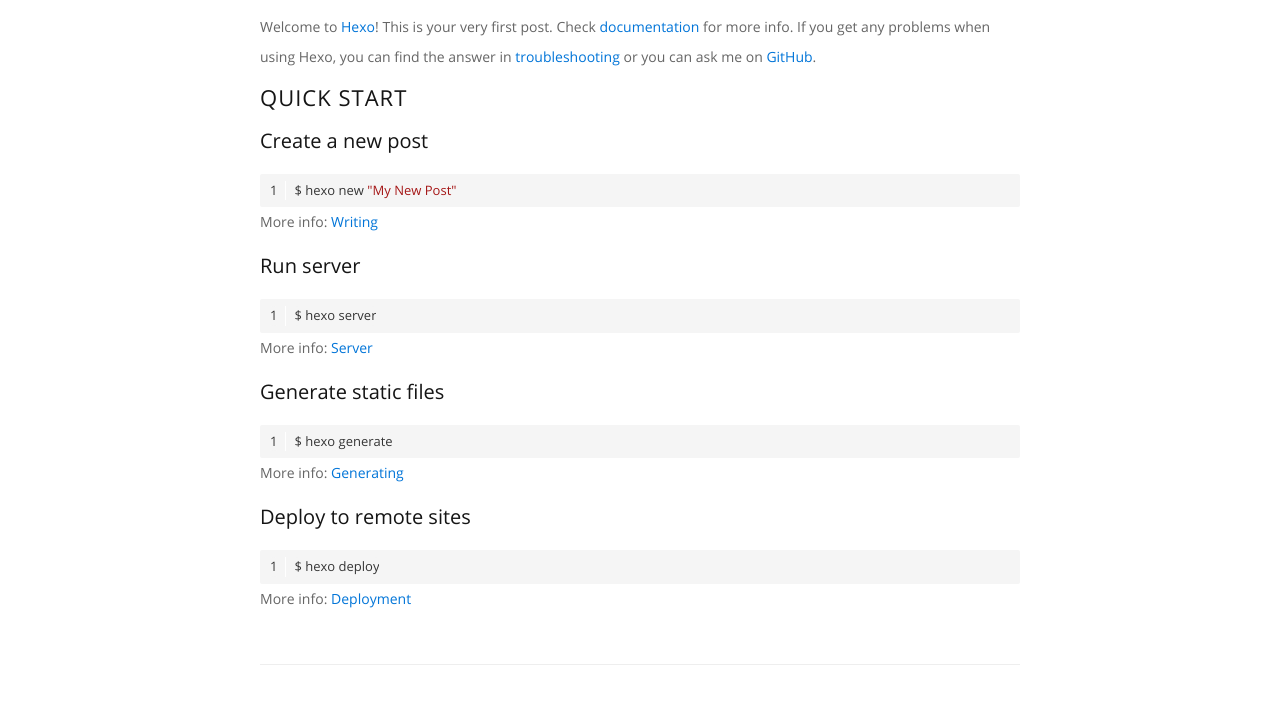
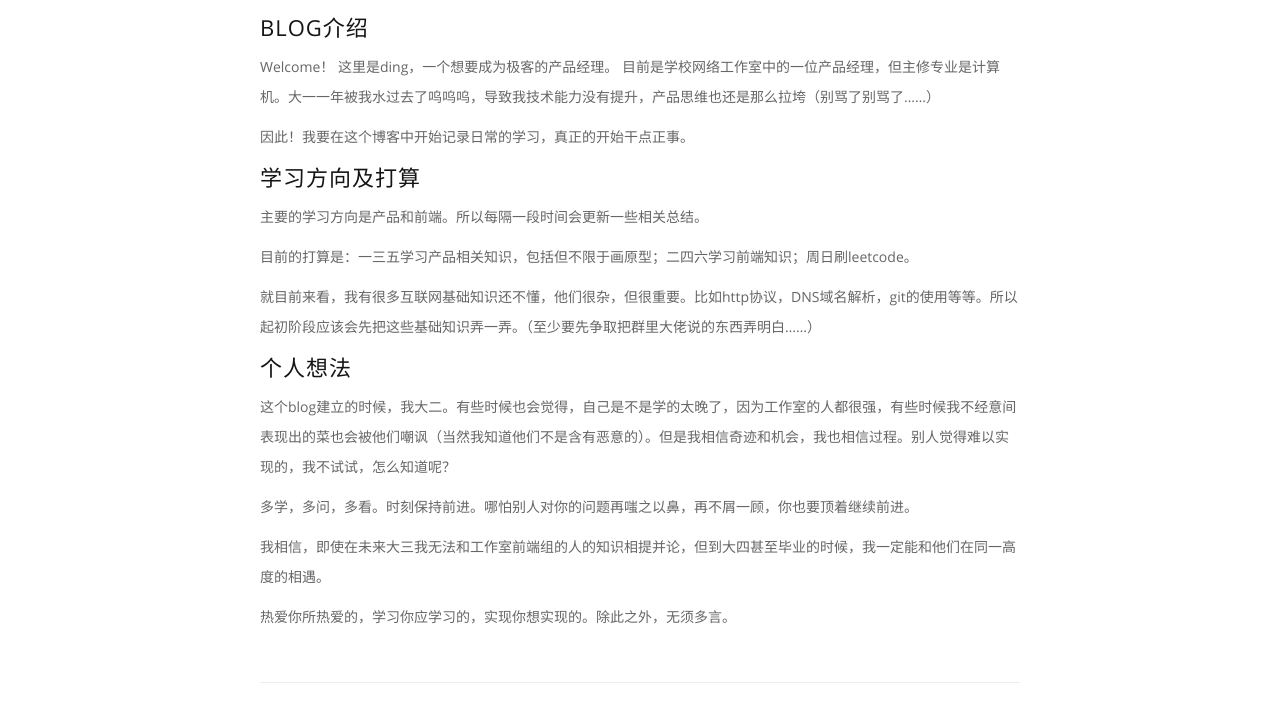
Before and after one commit to Zhaidin/zhaidin.github.io, a plain HTML site: page 2021/08/31/introduce/index.html in a window 1280 px wide. Shown: the part 203-920 px from the top of the page. Drawn offline with Linux system fonts and the light colour scheme.

Commit message:
Site updated: 2021-09-01 00:04:47

```diff
--- a/2021/08/31/hello-world/index.html
+++ b/2021/08/31/introduce/index.html
@@ -17,7 +17,7 @@
 <!--<![endif]-->
 
 <head>
-  <title>Hello World | Hexo</title>
+  <title>一个想要成为极客的产品经理 | Hexo</title>
   <!-- Meta data -->
     <meta http-equiv="Content-Type" content="text/html" charset="UTF-8" >
     <meta http-equiv="X-UA-Compatible" content="IE=edge"/>
@@ -178,23 +178,19 @@
       </time>
 
 </span>
-                <h1>Hello World</h1>
+                <h1>一个想要成为极客的产品经理</h1>
             </div>
         </div>
         <div class="col-md-8 col-md-offset-2">
-      		<p>Welcome to <a target="_blank" rel="noopener" href="https://hexo.io/">Hexo</a>! This is your very first post. Check <a target="_blank" rel="noopener" href="https://hexo.io/docs/">documentation</a> for more info. If you get any problems when using Hexo, you can find the answer in <a target="_blank" rel="noopener" href="https://hexo.io/docs/troubleshooting.html">troubleshooting</a> or you can ask me on <a target="_blank" rel="noopener" href="https://github.com/hexojs/hexo/issues">GitHub</a>.</p>
-<h2 id="Quick-Start"><a href="#Quick-Start" class="headerlink" title="Quick Start"></a>Quick Start</h2><h3 id="Create-a-new-post"><a href="#Create-a-new-post" class="headerlink" title="Create a new post"></a>Create a new post</h3><figure class="highlight bash"><table><tr><td class="gutter"><pre><span class="line">1</span><br></pre></td><td class="code"><pre><span class="line">$ hexo new <span class="string">&quot;My New Post&quot;</span></span><br></pre></td></tr></table></figure>
-
-<p>More info: <a target="_blank" rel="noopener" href="https://hexo.io/docs/writing.html">Writing</a></p>
-<h3 id="Run-server"><a href="#Run-server" class="headerlink" title="Run server"></a>Run server</h3><figure class="highlight bash"><table><tr><td class="gutter"><pre><span class="line">1</span><br></pre></td><td class="code"><pre><span class="line">$ hexo server</span><br></pre></td></tr></table></figure>
-
-<p>More info: <a target="_blank" rel="noopener" href="https://hexo.io/docs/server.html">Server</a></p>
-<h3 id="Generate-static-files"><a href="#Generate-static-files" class="headerlink" title="Generate static files"></a>Generate static files</h3><figure class="highlight bash"><table><tr><td class="gutter"><pre><span class="line">1</span><br></pre></td><td class="code"><pre><span class="line">$ hexo generate</span><br></pre></td></tr></table></figure>
-
-<p>More info: <a target="_blank" rel="noopener" href="https://hexo.io/docs/generating.html">Generating</a></p>
-<h3 id="Deploy-to-remote-sites"><a href="#Deploy-to-remote-sites" class="headerlink" title="Deploy to remote sites"></a>Deploy to remote sites</h3><figure class="highlight bash"><table><tr><td class="gutter"><pre><span class="line">1</span><br></pre></td><td class="code"><pre><span class="line">$ hexo deploy</span><br></pre></td></tr></table></figure>
-
-<p>More info: <a target="_blank" rel="noopener" href="https://hexo.io/docs/one-command-deployment.html">Deployment</a></p>
+      		<h2 id="blog介绍"><a href="#blog介绍" class="headerlink" title="blog介绍"></a>blog介绍</h2><p>Welcome！ 这里是ding，一个想要成为极客的产品经理。 目前是学校网络工作室中的一位产品经理，但主修专业是计算机。大一一年被我水过去了呜呜呜，导致我技术能力没有提升，产品思维也还是那么拉垮（别骂了别骂了……）</p>
+<p>因此！我要在这个博客中开始记录日常的学习，真正的开始干点正事。</p>
+<h2 id="学习方向及打算"><a href="#学习方向及打算" class="headerlink" title="学习方向及打算"></a>学习方向及打算</h2><p>主要的学习方向是产品和前端。所以每隔一段时间会更新一些相关总结。</p>
+<p>目前的打算是：一三五学习产品相关知识，包括但不限于画原型；二四六学习前端知识；周日刷leetcode。</p>
+<p>就目前来看，我有很多互联网基础知识还不懂，他们很杂，但很重要。比如http协议，DNS域名解析，git的使用等等。所以起初阶段应该会先把这些基础知识弄一弄。（至少要先争取把群里大佬说的东西弄明白……）</p>
+<h2 id="个人想法"><a href="#个人想法" class="headerlink" title="个人想法"></a>个人想法</h2><p>这个blog建立的时候，我大二。有些时候也会觉得，自己是不是学的太晚了，因为工作室的人都很强，有些时候我不经意间表现出的菜也会被他们嘲讽（当然我知道他们不是含有恶意的）。但是我相信奇迹和机会，我也相信过程。别人觉得难以实现的，我不试试，怎么知道呢？</p>
+<p>多学，多问，多看。时刻保持前进。哪怕别人对你的问题再嗤之以鼻，再不屑一顾，你也要顶着继续前进。</p>
+<p>我相信，即使在未来大三我无法和工作室前端组的人的知识相提并论，但到大四甚至毕业的时候，我一定能和他们在同一高度的相遇。</p>
+<p>热爱你所热爱的，学习你应学习的，实现你想实现的。除此之外，无须多言。</p>
 
             <div class="clearfix"></div>
             <hr class="nogutter">
```
Also changed, not shown: archives/2021/08/index.html (+2 -2 lines), archives/2021/index.html (+2 -2 lines), archives/index.html (+2 -2 lines), index.html (+6 -4 lines).
